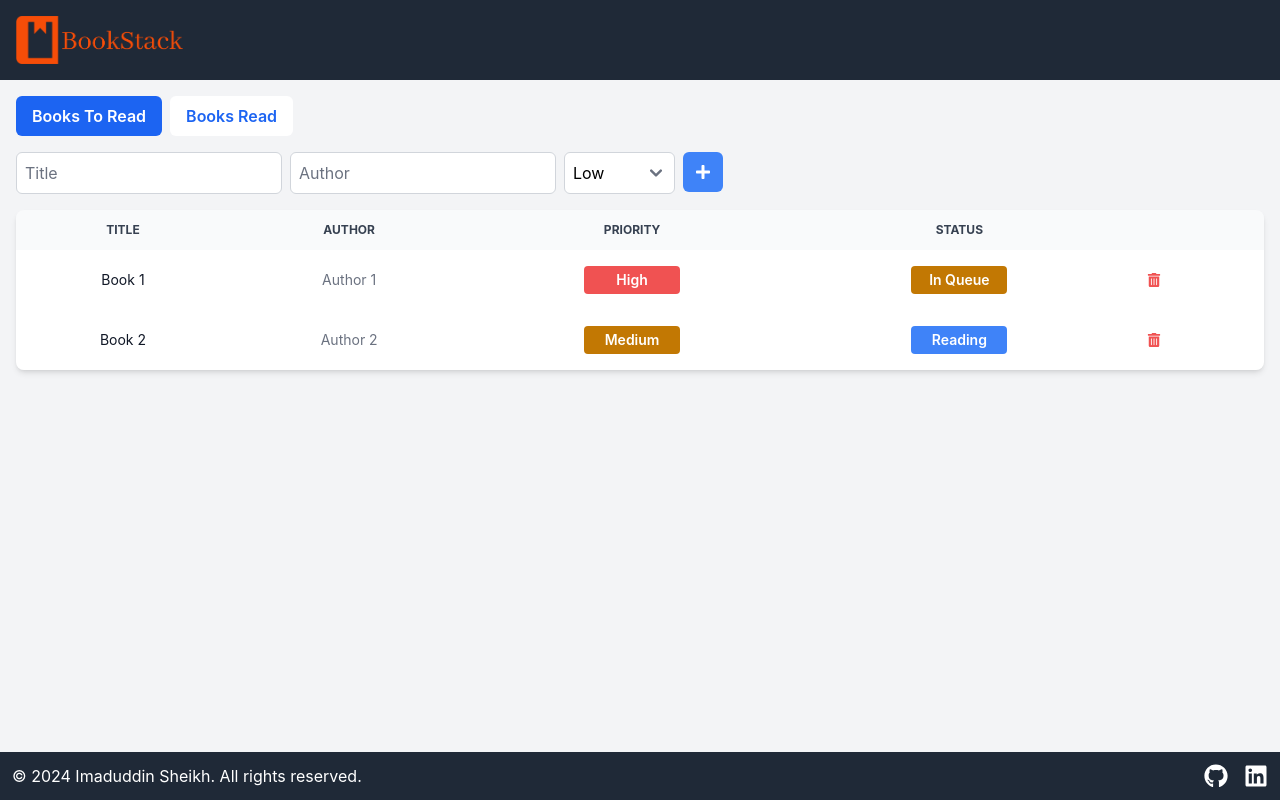
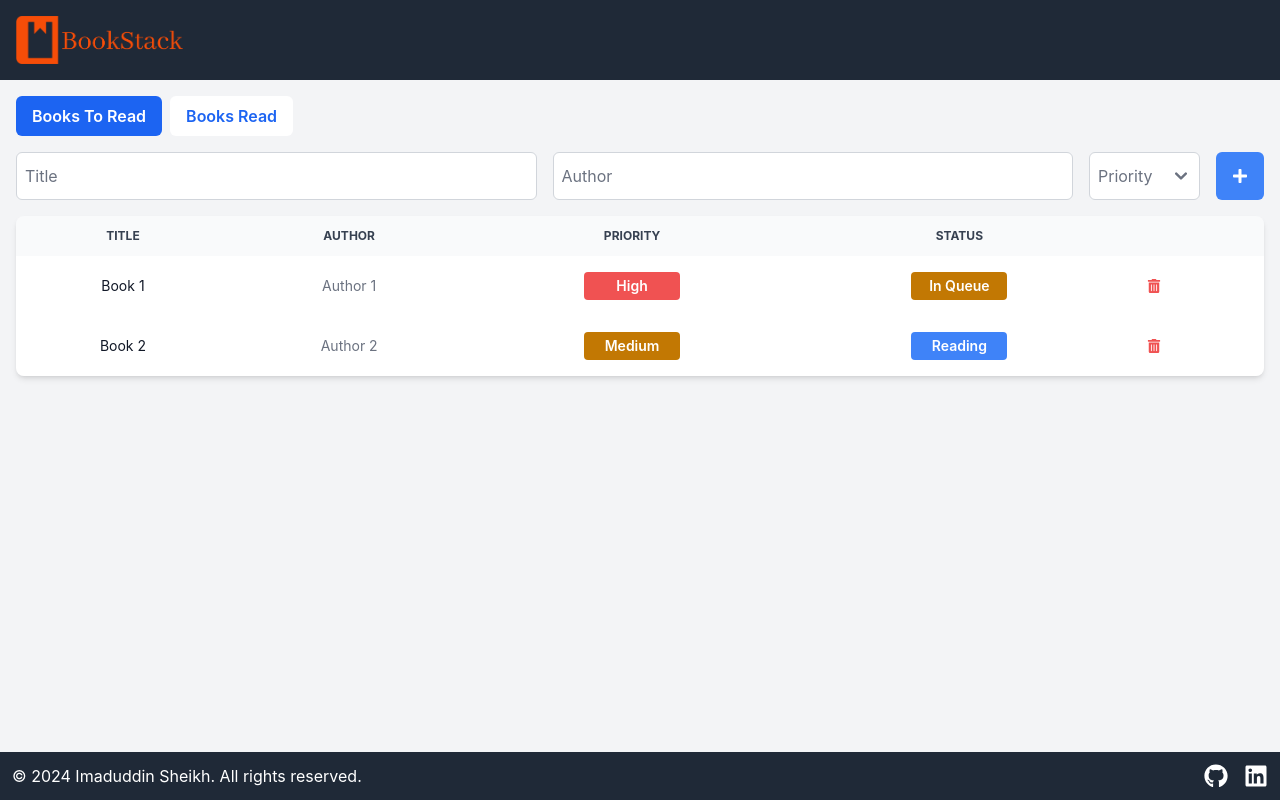
Before and after one commit to isheikh8492/BookStack, a React (Create React App) app in the folder bookstack_frontend/: page / in a window 1280 px wide. Built offline with nearby package versions, Linux system fonts and the light colour scheme.

Commit message:
frontend improvement

```diff
--- a/bookstack_frontend/src/components/BookList.js
+++ b/bookstack_frontend/src/components/BookList.js
@@ -21,15 +21,23 @@ function BookList() {
       status: "Reading",
     },
   ]);
+
   const [newBook, setNewBook] = useState({
     title: "",
     author: "",
     priority: "Low",
     status: "In Queue",
   });
+
+  const [filter, setFilter] = useState({
+    title: "",
+    author: "",
+    priority: "",
+  });
+
   const [activeTab, setActiveTab] = useState("toRead");
-  const [sortField, setSortField] = useState("title");
-  const [sortOrder, setSortOrder] = useState("asc");
+  const [sortField, setSortField] = useState("title"); // Define sortField
+  const [sortOrder, setSortOrder] = useState("asc"); // Define sortOrder
 
   const addBook = () => {
     setBooks([...books, { id: Date.now(), ...newBook, isRead: false }]);
@@ -48,11 +56,18 @@ function BookList() {
     );
   };
 
+  const handleFilterChange = (e) => {
+    const { name, value } = e.target;
+    setFilter({
+      ...filter,
+      [name]: value,
+    });
+  };
+
   const sortBooks = (books) => {
     return books.sort((a, b) => {
       const aValue = a[sortField].toLowerCase();
       const bValue = b[sortField].toLowerCase();
-
       if (sortOrder === "asc") {
         return aValue > bValue ? 1 : -1;
       } else {
@@ -61,10 +76,18 @@ function BookList() {
     });
   };
 
-  const filteredBooks =
-    activeTab === "toRead"
-      ? books.filter((book) => book.status !== "Completed")
-      : books.filter((book) => book.status === "Completed");
+  const filteredBooks = books.filter((book) => {
+    return (
+      (filter.title === "" ||
+        book.title.toLowerCase().includes(filter.title.toLowerCase())) &&
+      (filter.author === "" ||
+        book.author.toLowerCase().includes(filter.author.toLowerCase())) &&
+      (filter.priority === "" || book.priority === filter.priority) &&
+      (activeTab === "toRead"
+        ? book.status !== "Completed"
+        : book.status === "Completed")
+    );
+  });
 
   return (
     <div className="container mx-auto p-4">
@@ -92,48 +115,46 @@ function BookList() {
         </button>
       </div>
 
-      {/* Input for adding a new book */}
-      {activeTab === "toRead" && (
-        <div className="mb-4">
-          <div className="flex space-x-2 mb-4">
+      {/* Filters */}
+      <div className="flex mb-4 space-x-4 items-center">
         <input
           type="text"
           placeholder="Title"
-              value={newBook.title}
-              onChange={(e) =>
-                setNewBook({ ...newBook, title: e.target.value })
-              }
-              className="p-2 border border-gray-300 rounded-md"
+          name="title"
+          value={filter.title}
+          onChange={handleFilterChange}
+          className="p-2 border border-gray-300 rounded-md h-12 flex-grow"
         />
         <input
           type="text"
           placeholder="Author"
-              value={newBook.author}
-              onChange={(e) =>
-                setNewBook({ ...newBook, author: e.target.value })
-              }
-              className="p-2 border border-gray-300 rounded-md"
+          name="author"
+          value={filter.author}
+          onChange={handleFilterChange}
+          className="p-2 border border-gray-300 rounded-md h-12 flex-grow"
         />
         <select
-              value={newBook.priority}
-              onChange={(e) =>
-                setNewBook({ ...newBook, priority: e.target.value })
-              }
-              className="p-2 border border-gray-300 rounded-md"
+          name="priority"
+          value={filter.priority}
+          onChange={handleFilterChange}
+          className="p-2 border border-gray-300 rounded-md h-12 text-gray-500"
         >
+          <option value="" className="text-gray-400">
+            Priority
+          </option>
           <option value="Low">Low</option>
           <option value="Medium">Medium</option>
           <option value="High">High</option>
         </select>
+
+        {/* Add New Book Button */}
         <button
           onClick={addBook}
-              className="bg-blue-500 text-white p-2 rounded-md hover:bg-blue-600 w-10 h-10 flex items-center justify-center"
+          className="bg-blue-500 text-white rounded-md hover:bg-blue-600 w-12 h-12 flex items-center justify-center"
         >
           <FaPlus />
         </button>
       </div>
-        </div>
-      )}
 
       {/* Table to display books */}
       <BookTable
```
Lines whose indentation alone changed are shown as unchanged.
